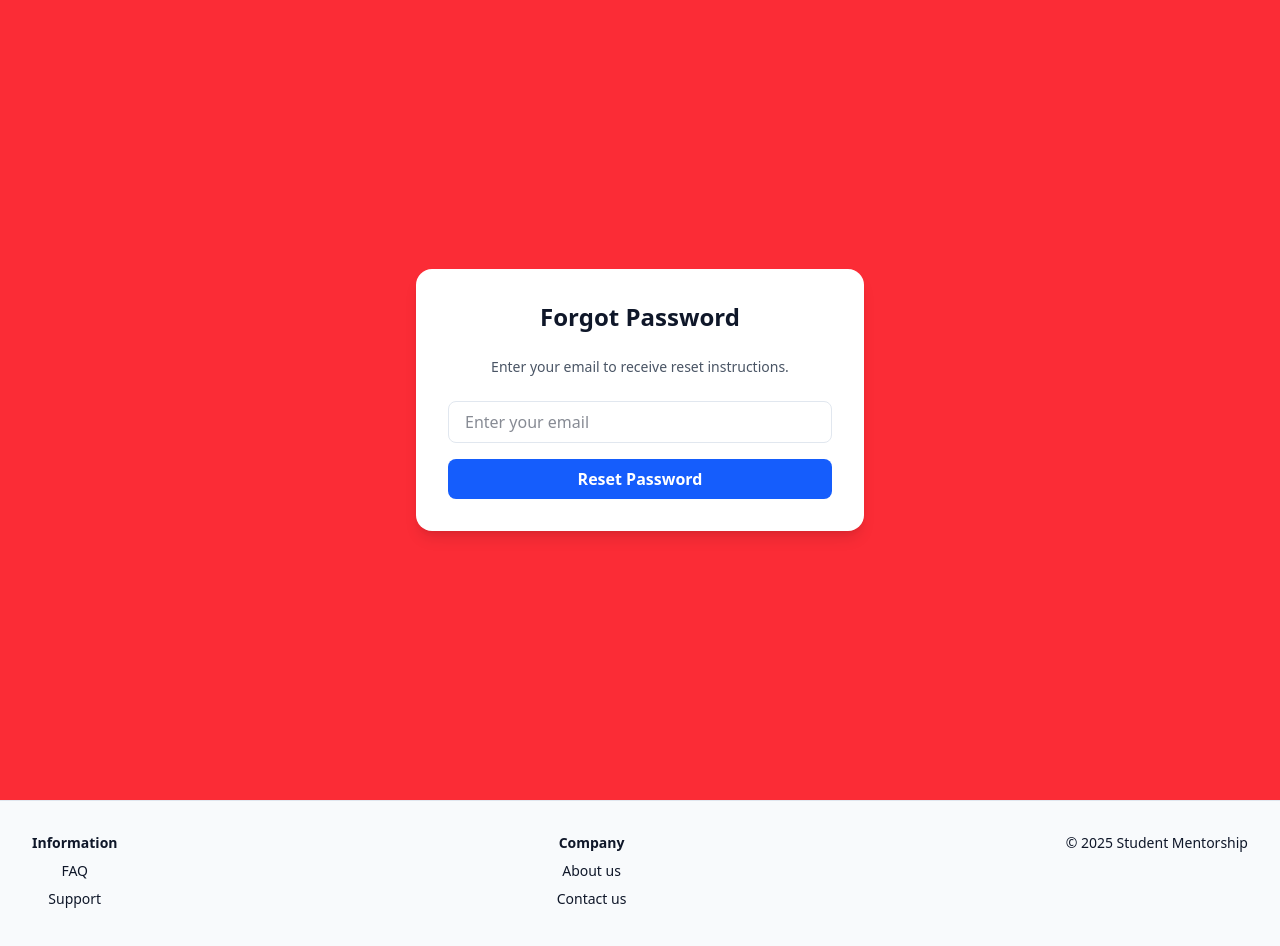
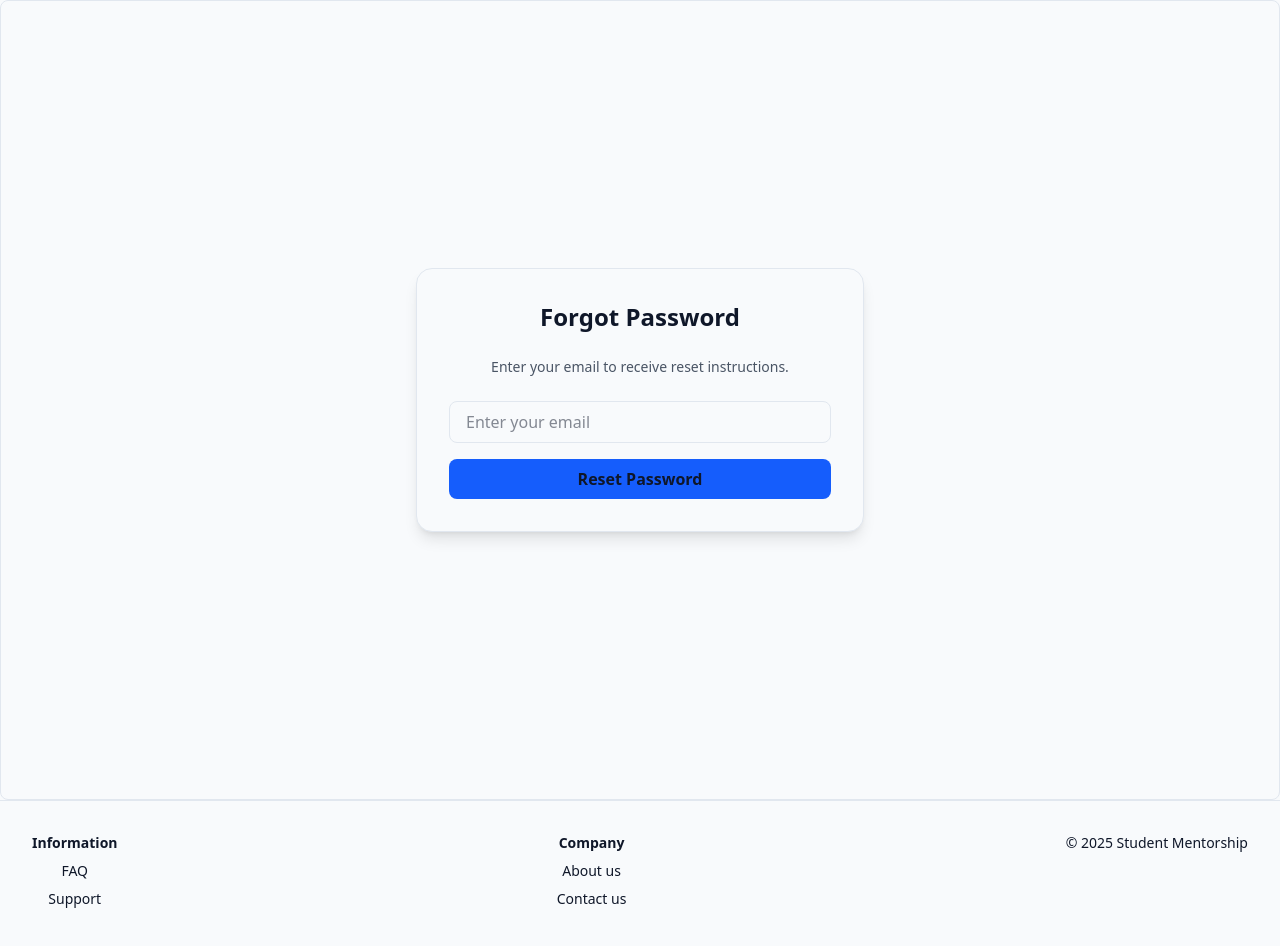
Before and after one commit to tewmih/student-mentorship-management, a React (Vite) app in the folder studentMentership/frontend/: page /forgot in a window 1280 px wide. Shown: the top 946 px of the page. Built offline with nearby package versions, Linux system fonts and the light colour scheme; no server answers.

Commit message:
forget fix

```diff
--- a/studentMentership/frontend/src/components/Forgot.jsx
+++ b/studentMentership/frontend/src/components/Forgot.jsx
@@ -38,8 +38,8 @@ function Forgot() {
 
 
   return (
-    <div className="flex items-center justify-center min-h-screen bg-red-500">
-      <div className="w-full max-w-md bg-white rounded-2xl shadow-lg p-8">
+    <div className="flex items-center justify-center min-h-screen bg-background text-foreground border border-border rounded-lg">
+      <div className="w-full max-w-md bg-background text-foreground rounded-2xl shadow-lg p-8 border border-border">
         <h2 className="text-2xl font-bold text-center mb-6">
           Forgot Password
         </h2>
@@ -59,9 +59,9 @@ function Forgot() {
 
           <button
             type="submit"
-            className="w-full py-2 bg-blue-600 text-white font-semibold rounded-lg hover:bg-blue-700 transition"
+            className="w-full py-2 bg-blue-600 text-foreground font-semibold rounded-lg hover:bg-blue-700 transition"
             onClick={() => handleForgot()}
->
+        >
             Reset Password
           </button>
         </form>
```
